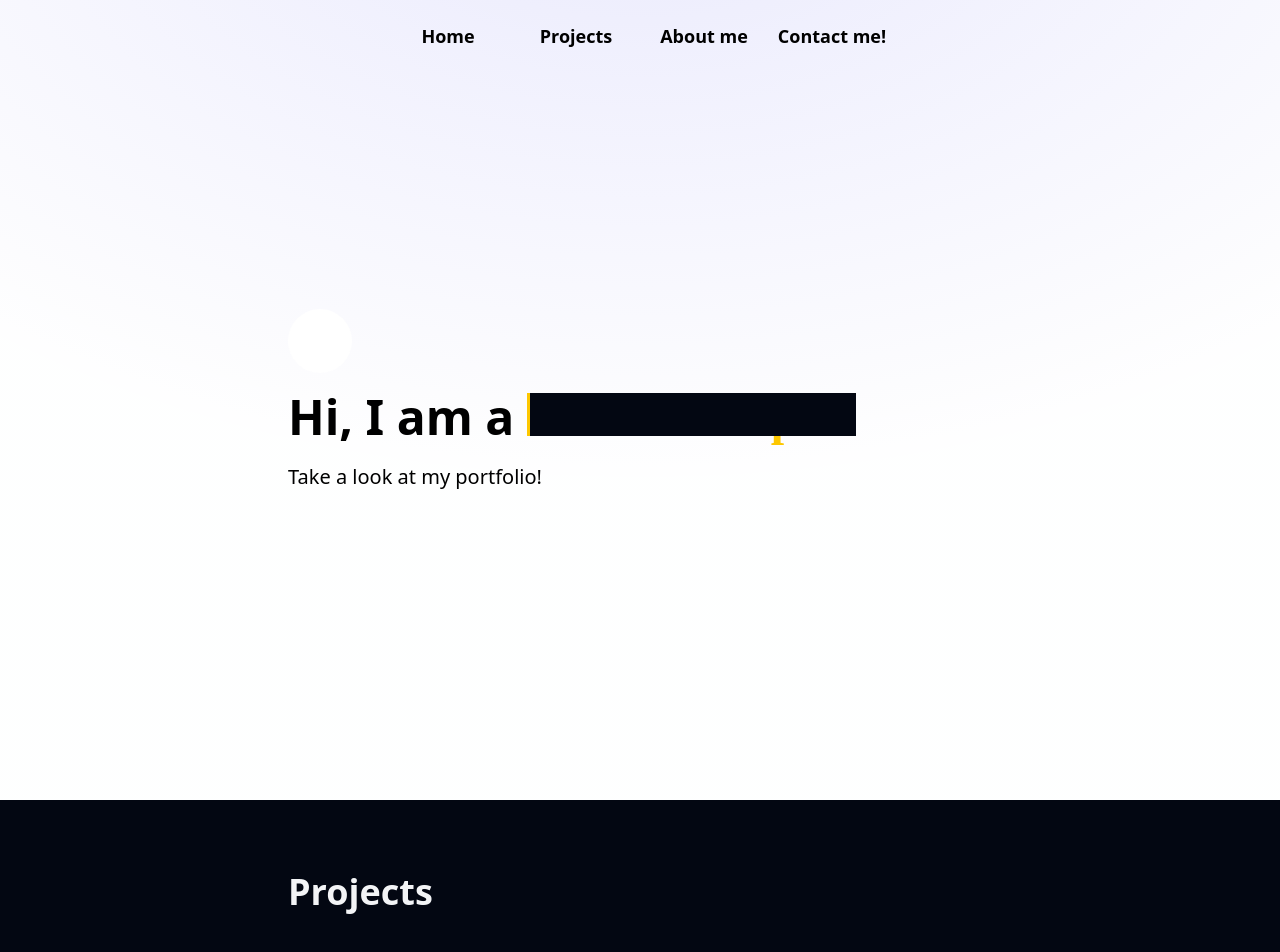
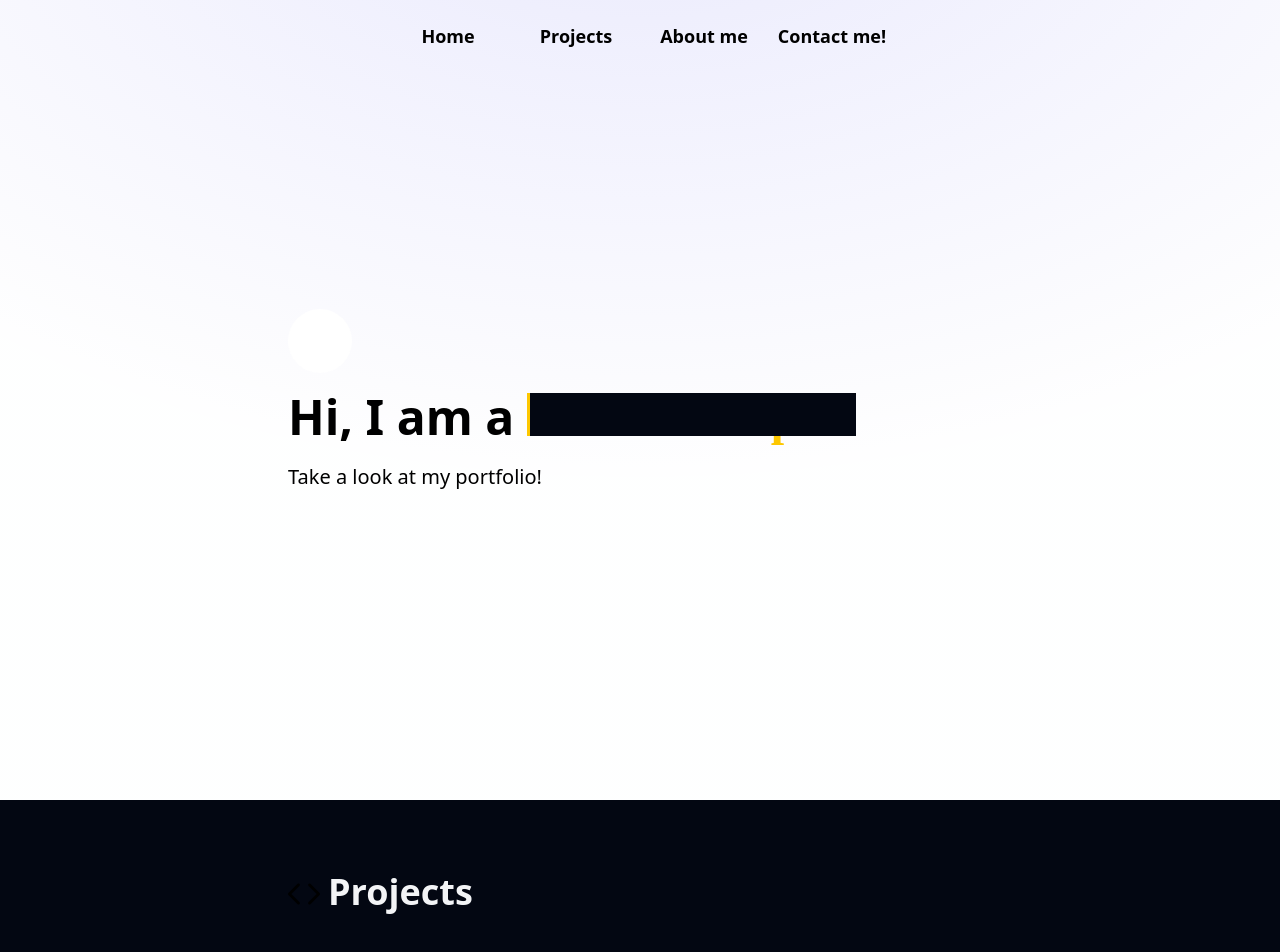
Before and after one commit to agusOlivieri/Portfolio, a Vue app: page / in a window 1280 px wide. Shown: the top 952 px of the page. Built offline with nearby package versions, Linux system fonts and the light colour scheme; a web font is replaced by a local one.

Commit message:
added code icon to Project section title

```diff
--- a/src/components/Projects.vue
+++ b/src/components/Projects.vue
@@ -44,7 +44,10 @@ const projects = [
 
 <template>
   <div class="pt-18">
-    <h2 class="text-2xl lg:text-4xl mb-8 text-gray-100 font-semibold">Projects</h2>
+    <div class="flex items-center mb-8 gap-x-2">
+      <i class="pi pi-code mt-1" style="font-size: 2rem"></i>
+      <h2 class="text-2xl lg:text-4xl text-gray-100 font-semibold">Projects</h2>
+    </div>
     <Project v-for="(project, index) in projects" :key="index"
         :title="project.title"
         :description="project.description"
```
